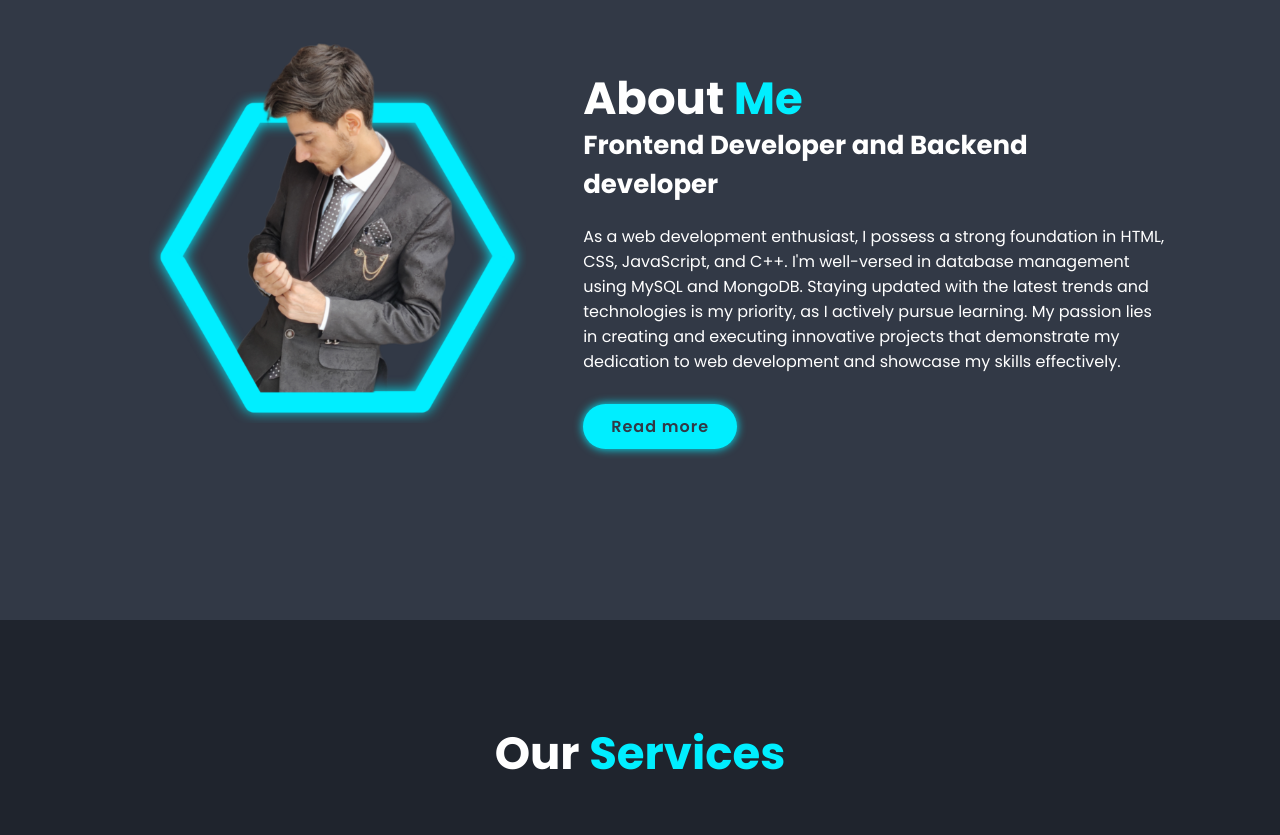
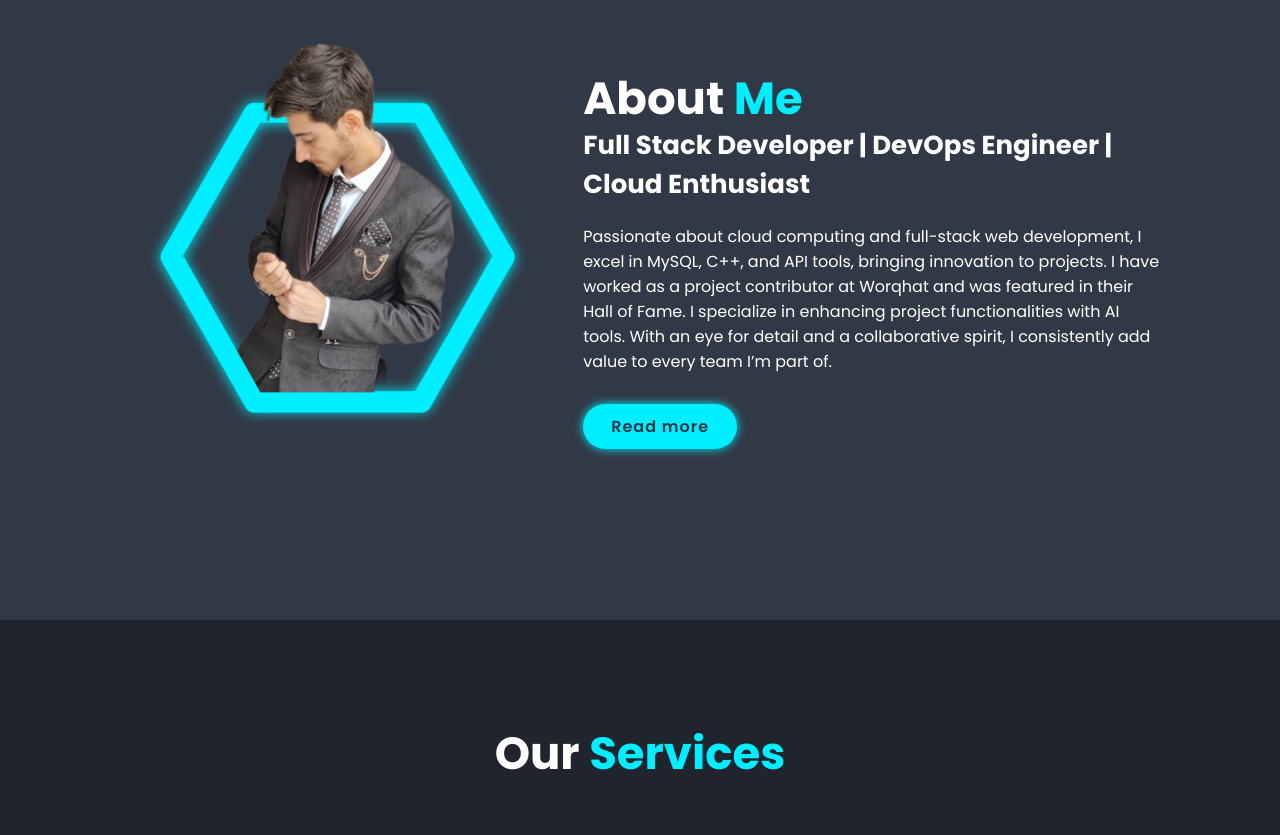
Before and after one commit to Ayushkoul2002/CODSOFT, a plain HTML site: page PORTFOLIO/PORTFOLIO.html in a window 1280 px wide. Shown: the part 980-1815 px from the top of the page. Drawn offline with nearby package versions, Linux system fonts and the light colour scheme.

Commit message:
Update PORTFOLIO.html

```diff
--- a/PORTFOLIO/PORTFOLIO.html
+++ b/PORTFOLIO/PORTFOLIO.html
@@ -59,12 +59,13 @@
 
       </div>
 
-    <div class="about-content">
-      <h2 class="heading">About <span>Me</span></h2>
-      <h3>Frontend Developer and Backend developer</h3>
-      <p>As a web development enthusiast, I possess a strong foundation in HTML, CSS, JavaScript, and C++. I'm well-versed in database management using MySQL and MongoDB. Staying updated with the latest trends and technologies is my priority, as I actively pursue learning. My passion lies in creating and executing innovative projects that demonstrate my dedication to web development and showcase my skills effectively. </p>
-      <a href="#" class="btn">Read more</a>
-    </div>
+   <div class="about-content">
+  <h2 class="heading">About <span>Me</span></h2>
+  <h3>Full Stack Developer | DevOps Engineer | Cloud Enthusiast</h3>
+  <p>Passionate about cloud computing and full-stack web development, I excel in MySQL, C++, and API tools, bringing innovation to projects. I have worked as a project contributor at Worqhat and was featured in their Hall of Fame. I specialize in enhancing project functionalities with AI tools. With an eye for detail and a collaborative spirit, I consistently add value to every team I’m part of.</p>
+  <a href="#" class="btn">Read more</a>
+</div>
+
     </section>
 
     <section class="services" id="services">
```
